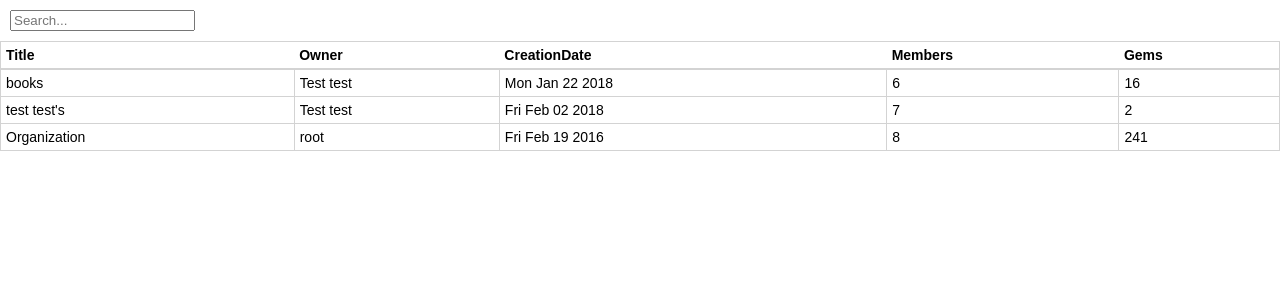
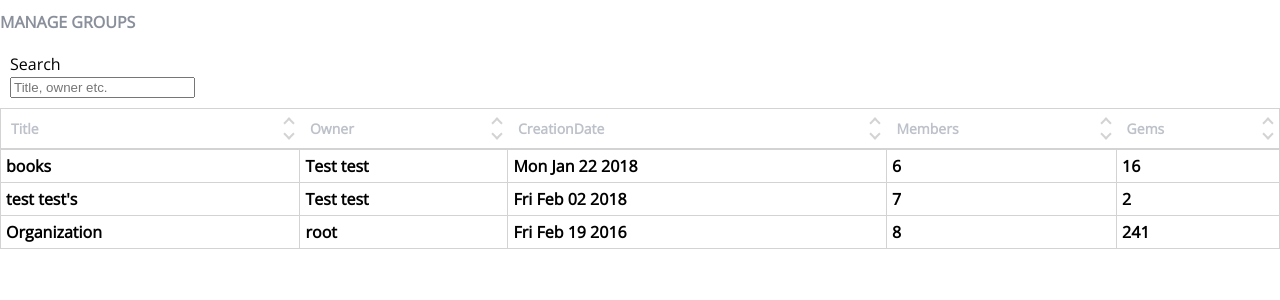
Before and after one commit to hmelenok/front-end-test-req, a React (Create React App) app: page / in a window 1280 px wide. Shown: the top 300 px of the page. Built offline with nearby package versions, Linux system fonts and the light colour scheme.

Commit message:
general styling adjustments

```diff
--- a/public/index.html
+++ b/public/index.html
@@ -1,5 +1,6 @@
 <!DOCTYPE html>
 <html lang="en">
+
 <head>
   <meta charset="utf-8">
   <meta name="viewport" content="width=device-width, initial-scale=1, shrink-to-fit=no">
@@ -8,6 +9,7 @@
       manifest.json provides metadata used when your web app is added to the
       homescreen on Android. See https://developers.google.com/web/fundamentals/engage-and-retain/web-app-manifest/
     -->
+  <link href="https://fonts.googleapis.com/css?family=Open+Sans" rel="stylesheet">
   <link rel="manifest" href="%PUBLIC_URL%/manifest.json">
   <link rel="shortcut icon" href="%PUBLIC_URL%/favicon.ico">
   <!--
@@ -21,6 +23,7 @@
     -->
   <title>React App</title>
 </head>
+
 <body>
   <noscript>
     You need to enable JavaScript to run this app.
@@ -37,4 +40,5 @@
       To create a production bundle, use `npm run build` or `yarn build`.
     -->
 </body>
+
 </html>
--- a/src/App.css
+++ b/src/App.css
@@ -1,3 +1,6 @@
+body {
+  font-family: "Open Sans";
+}
 table {
   width: 100%;
   border-collapse: collapse;
@@ -12,22 +15,56 @@ thead {
 
 th {
   text-align: left;
-  padding: 5px;
+  padding: 10px;
   font-size: 14px;
   font-weight: 600;
   border-bottom: 2px solid lightgray;
   cursor: pointer;
+  color: #bdc1c9;
+  position: relative;
 }
 
 .thActive {
   border-color: tomato;
 }
 
-tr {
+td {
+  font-size: 16px;
+  border: 1px solid lightgray;
+  padding: 5px;
+  font-weight: bold;
+}
+#main-title {
+  text-transform: uppercase;
+  font-size: 1em;
+  color: #8a909b;
+}
+i {
+  border: solid lightgray;
+  border-width: 0 2px 2px 0;
+  display: inline-block;
+  padding: 3px;
+  position: absolute;
 }
 
-td {
-  font-size: 14px;
-  border: 1px solid lightgray;
-  padding: 5px;
+.right {
+  transform: rotate(-45deg);
+  -webkit-transform: rotate(-45deg);
 }
+.left {
+  transform: rotate(135deg);
+  -webkit-transform: rotate(135deg);
+}
+.up {
+  transform: rotate(-135deg);
+  -webkit-transform: rotate(-135deg);
+}
+.down {
+  transform: rotate(45deg);
+  -webkit-transform: rotate(45deg);
+  bottom: 10px;
+}
+.up,
+.down {
+  right: 7px;
+}
--- a/src/App.js
+++ b/src/App.js
@@ -66,6 +66,7 @@ class App extends Component {
 
     return (
       <div>
+        <h1 id="main-title">Manage groups</h1>
         <FilterTextField onTextChange={this.handleSearchChange} />
         <Table
           data={data.filter(
--- a/src/components/FilterTextField/FilterTextField.js
+++ b/src/components/FilterTextField/FilterTextField.js
@@ -21,9 +21,10 @@ class FilterTextField extends Component {
           padding: 10
         }}
       >
+        <label style={{ display: "block" }}>Search</label>
         <input
           type="search"
-          placeholder="Search..."
+          placeholder="Title, owner etc."
           onChange={this.handleTextChange}
         />
       </div>
--- a/src/components/TableHeader/TableHeader.js
+++ b/src/components/TableHeader/TableHeader.js
@@ -17,6 +17,8 @@ const TableHeader = ({ columns, sortColumn, sortAsc, onTableHeaderClick }) => {
             {name}
             {icon && " "}
             {icon}
+            <i class="arrow up" />
+            <i class="arrow down" />
           </th>
         );
       })}
```
Lines whose indentation alone changed are shown as unchanged.
